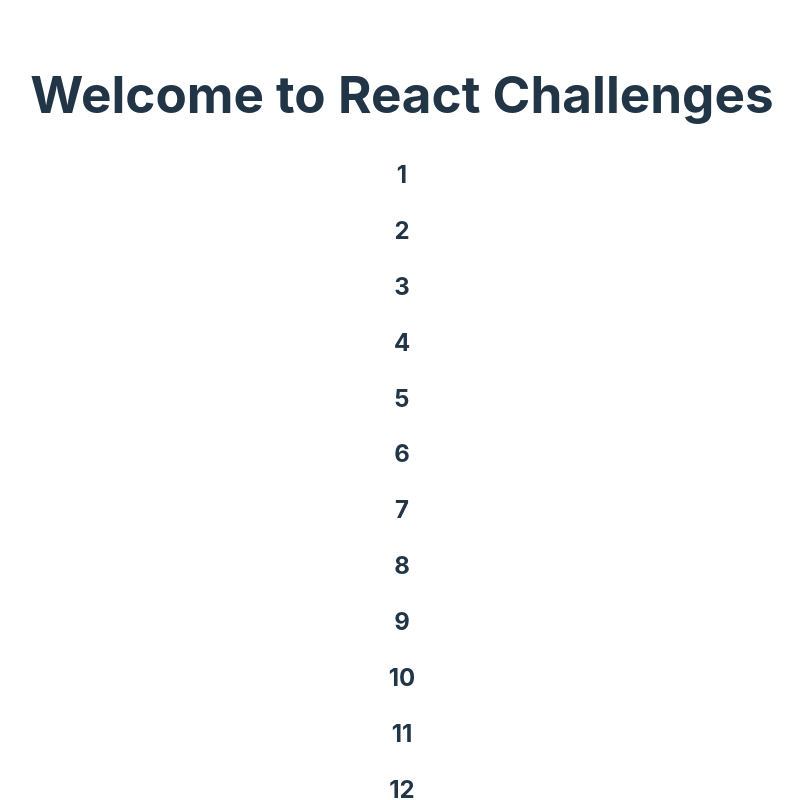
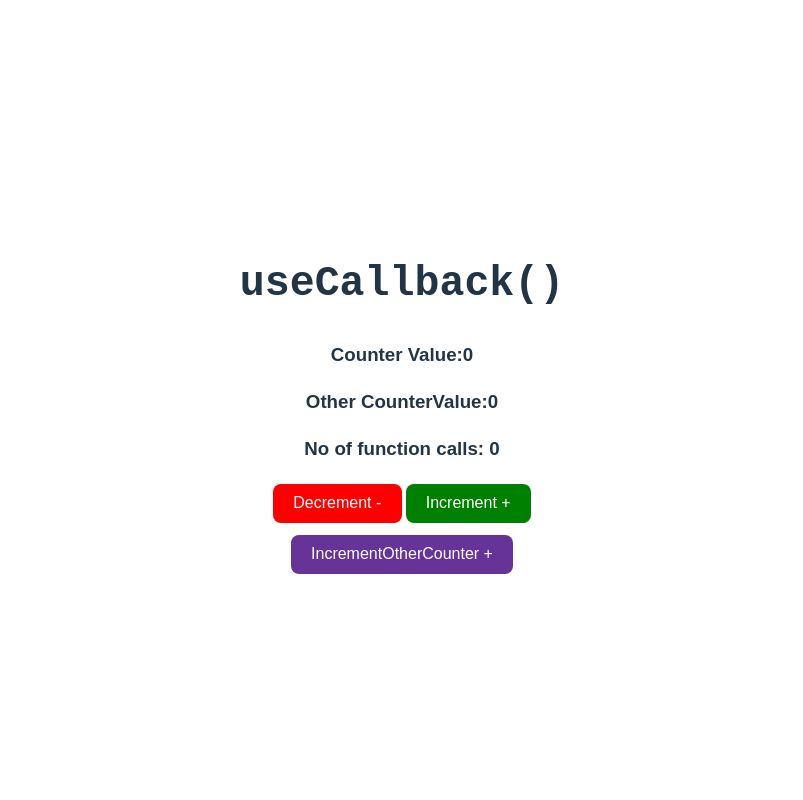
Before and after one commit to MalikImansaparov/-31github, a React (Vite) app: page / in a window 1280 px wide. Shown: the top 800 px of the page, without its empty margins (238-1041 px from the left). Built offline with nearby package versions, Linux system fonts and the light colour scheme.

Commit message:
add Unnecessary function call

```diff
--- a/src/App.jsx
+++ b/src/App.jsx
@@ -1,11 +1,13 @@
 import './App.css'
 import UsePageBottom from "./usePageBottom.jsx";
+import UnnecessaryCall from "./unnecessaryCall/UnnecessaryCall.jsx";
 
 function App() {
 
   return (
     <>
-        <UsePageBottom/>
+        {/*<UsePageBottom/>*/}
+        <UnnecessaryCall/>
     </>
   )
 }
--- /dev/null
+++ b/src/unnecessaryCall/UnnecessaryCall.jsx
@@ -0,0 +1,51 @@
+import React, { useState, useCallback } from "react";
+import "./styles.css";
+
+/* Instructions
+Currently when a user clicks on inc and dec the unnecessary functions are called there by performance is getting effected. See if you can fix the uncessary function calls
+*/
+const functionsCounter = new Set();
+
+const howManyFunctionCalled = (increment, decrement, incrementOtherCounter) => {
+    functionsCounter.add(increment);
+    functionsCounter.add(decrement);
+    functionsCounter.add(incrementOtherCounter);
+    console.log(functionsCounter.size);
+};
+
+export default function UnnecessaryCall() {
+    const [counter, setCounter] = useState(0);
+    const [otherCounter, setOtherCounter] = useState(0);
+
+    const increment = useCallback(() => {
+        setCounter(counter + 1);
+        howManyFunctionCalled(increment, decrement, incrementOtherCounter);
+        console.log("Inc");
+    }, [counter]);
+
+    const decrement = useCallback(() => {
+        setCounter(counter - 1);
+        howManyFunctionCalled(increment, decrement, incrementOtherCounter);
+        console.log("Inc");
+    }, [counter]);
+
+    const incrementOtherCounter = useCallback(() => {
+        setOtherCounter(otherCounter - 1);
+        howManyFunctionCalled(increment, decrement, incrementOtherCounter);
+        console.log("Inc");
+    }, [otherCounter]);
+
+    return (
+        <div className="App">
+            <h1>
+                <code>useCallback()</code>
+            </h1>
+            <h3>Counter Value:{counter}</h3>
+            <h3>Other CounterValue:{otherCounter}</h3>
+            <h3>{`No of function calls: ${functionsCounter.size}`}</h3>
+            <button onClick={decrement}>Decrement -</button>
+            <button onClick={increment}>Increment +</button>
+            <button onClick={incrementOtherCounter}>IncrementOtherCounter +</button>
+        </div>
+    );
+}
--- /dev/null
+++ b/src/unnecessaryCall/styles.css
@@ -0,0 +1,27 @@
+.App {
+    font-family: sans-serif;
+    text-align: center;
+}
+body {
+    display: flex;
+    height: 100vh;
+    justify-content: center;
+    align-items: center;
+}
+button {
+    border-radius: 10px;
+    color: white;
+    padding: 10px;
+    margin: 2px;
+}
+button:nth-of-type(1) {
+    background-color: red;
+}
+button:nth-of-type(2) {
+    background-color: green;
+}
+button:nth-of-type(3) {
+    display: block;
+    margin: 10px auto;
+    background-color: rebeccapurple;
+}
```
